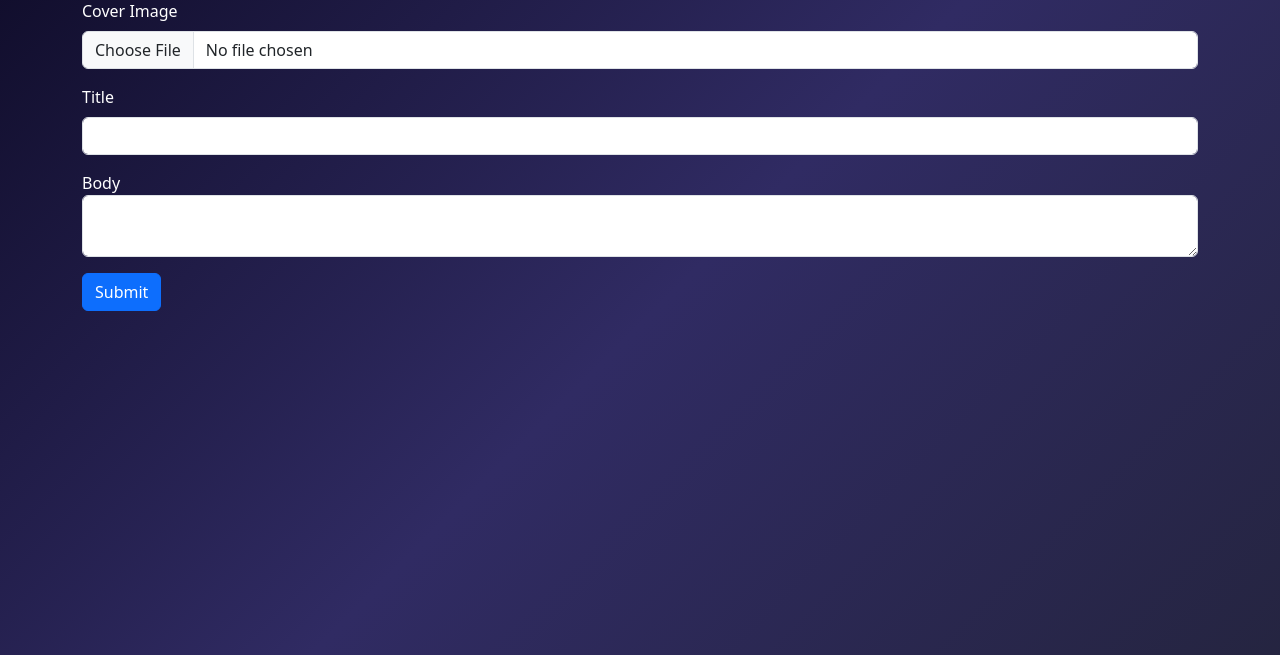
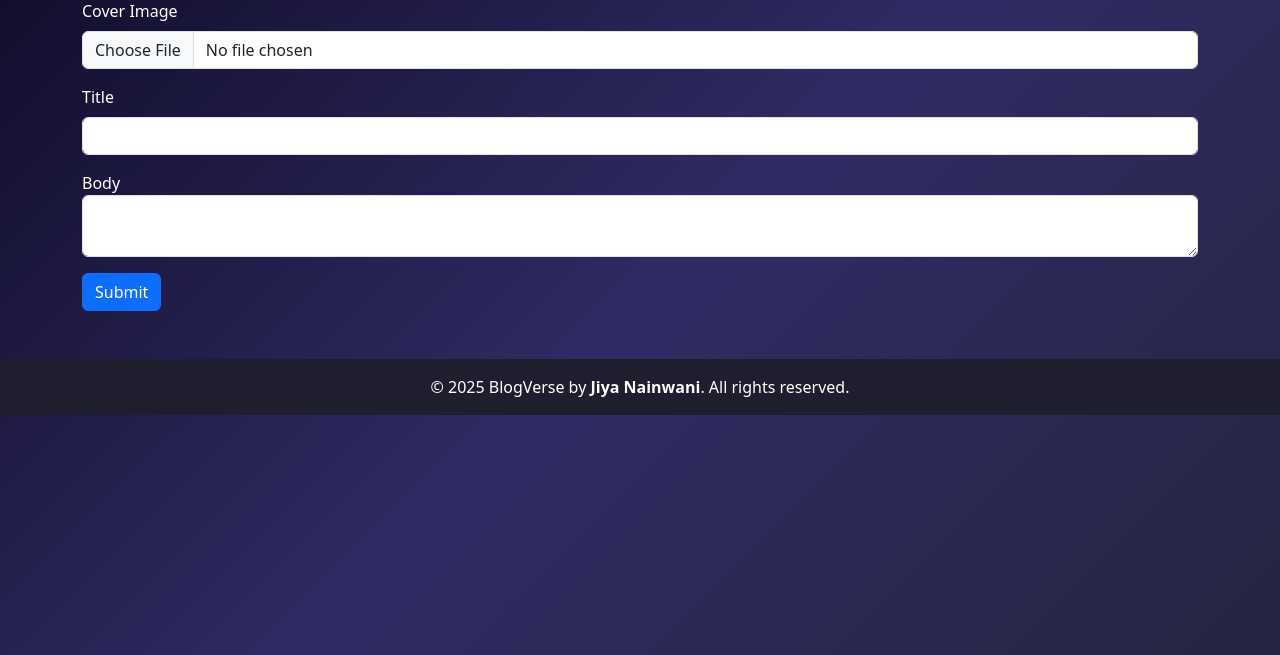
Before and after one commit to Jiyanainwani/BlogVerse, a Node server app: page /blog/add-new in a window 1280 px wide. Shown: the part 74-729 px from the top of the page. Run offline with Node 20, Linux system fonts and the light colour scheme; some libraries are stand-ins or nearby versions.

Commit message:
Update addBlog.ejs

```diff
--- a/views/addBlog.ejs
+++ b/views/addBlog.ejs
@@ -5,14 +5,14 @@
     <title>Add New Blog</title>
     <style>
       body {
- background: linear-gradient(135deg, #0f0c29, #302b63, #24243e);    min-height: 100vh;
+        background: linear-gradient(135deg, #0f0c29, #302b63, #24243e);
+        min-height: 100vh;
         margin: 0;
         color: white;
       }
-  .form-text{
+      .form-text {
         color: white;
       }
-
     </style>
   </head>
   <body>
@@ -45,6 +45,15 @@
         </div>
       </form>
     </div>
+    <footer
+      class="mt-5 py-3 text-center text-white"
+      style="background-color: #1e1e2f"
+    >
+      <div class="container">
+        &copy; <%= new Date().getFullYear() %> BlogVerse by
+        <strong>Jiya Nainwani</strong>. All rights reserved.
+      </div>
+    </footer>
 
     <%- include('./partials/scripts') %>
   </body>
```
Lines whose indentation alone changed are shown as unchanged.
